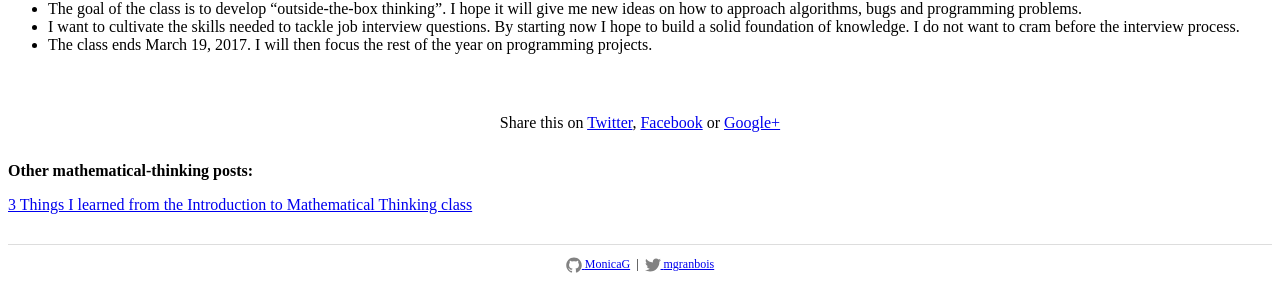
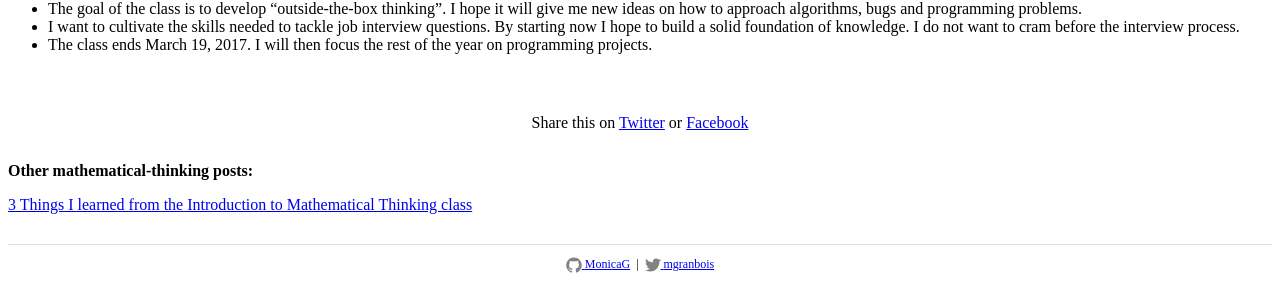
Before and after one commit to MonicaG/MonicaG.github.io, a Jekyll site: the page built from _posts/2017-01-16-taking-a-math-course.markdown, in a window 1280 px wide. Shown: the part 260-566 px from the top of the page. Built offline with Jekyll 4.4.1, drawn with Linux system fonts in a browser that asks for light colours; nearby versions of some CDN libraries; a style sheet for code colours, icons or effects is not loaded.

Commit message:
removed google+ as a sharing option

```diff
--- a/_includes/share.html
+++ b/_includes/share.html
@@ -2,9 +2,8 @@
 	<div class="row ">
 		<div class="col-md-8 col-md-offset-2">
 			<div class="shareLinks">
-				Share this on <a href="https://twitter.com/intent/tweet?text={{ page.title }}&url={{ site.url }}{{ page.url }}&via={{ site.twitter_username }}&related={{ site.twitter_username }}" rel="nofollow" target="_blank">Twitter</a>,
-				<a href="https://facebook.com/sharer.php?u={{ site.url }}{{ page.url }}" rel="nofollow" target="_blank">Facebook</a> or
-				<a href="https://plus.google.com/share?url={{ site.url }}{{ page.url }}" rel="nofollow" target="_blank">Google+</a>
+				Share this on <a href="https://twitter.com/intent/tweet?text={{ page.title }}&url={{ site.url }}{{ page.url }}&via={{ site.twitter_username }}&related={{ site.twitter_username }}" rel="nofollow" target="_blank">Twitter</a> or
+				<a href="https://facebook.com/sharer.php?u={{ site.url }}{{ page.url }}" rel="nofollow" target="_blank">Facebook</a>
 			</div>
 		</div>
 	</div>
```
